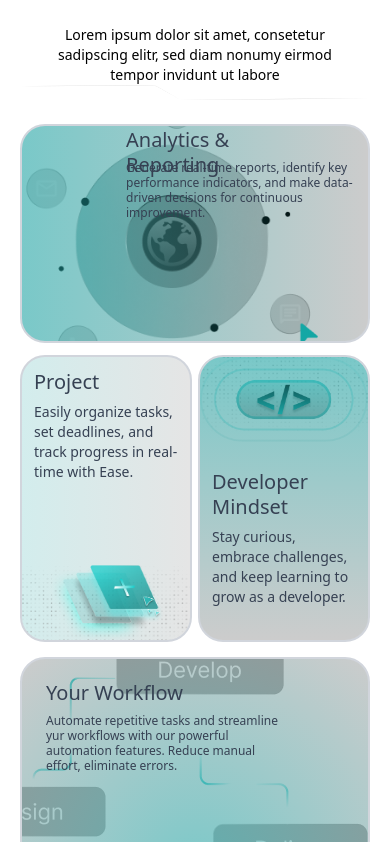
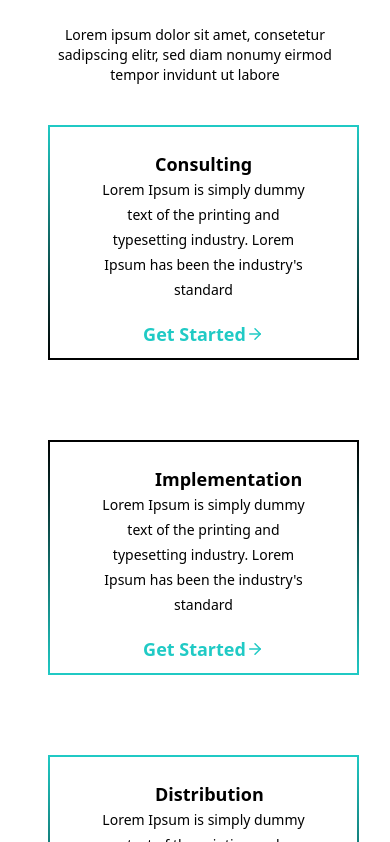
Before and after one commit to HarikaraPrashath/Ceylon_Developer_ui, a Next.js app: page / in a window 390 px wide. Shown: the part 3362-4204 px from the top of the page. Built offline with nearby package versions, Linux system fonts and the light colour scheme.

Commit message:
update : aligment

```diff
--- a/app/components/Home/Implement.tsx
+++ b/app/components/Home/Implement.tsx
@@ -167,13 +167,13 @@
           onNext={nextItem}
         />
         {/* ≤376px: show all 3 stacked vertically */}
-        {/* <div className=" max-[376px]:block hidden">
+        <div className=" sm:hidden  ">
           {cards.map((c, i) => (
-            <div key={`xs-${i}`} className="w-[89%]">
+            <div key={`xs-${i}`} className="">
               <Card {...c} />
             </div>
           ))}
-        </div> */}
+        </div>
       </div>
     );
   };
```
